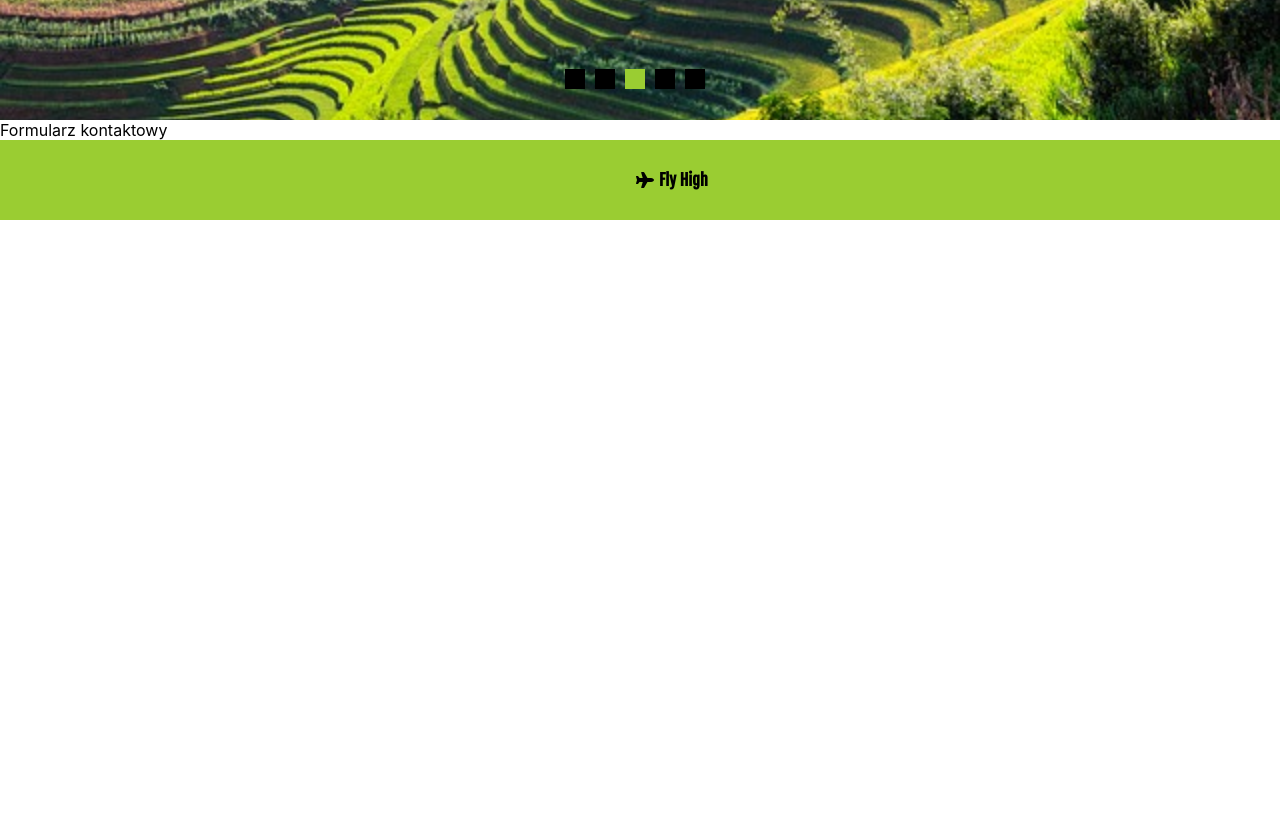
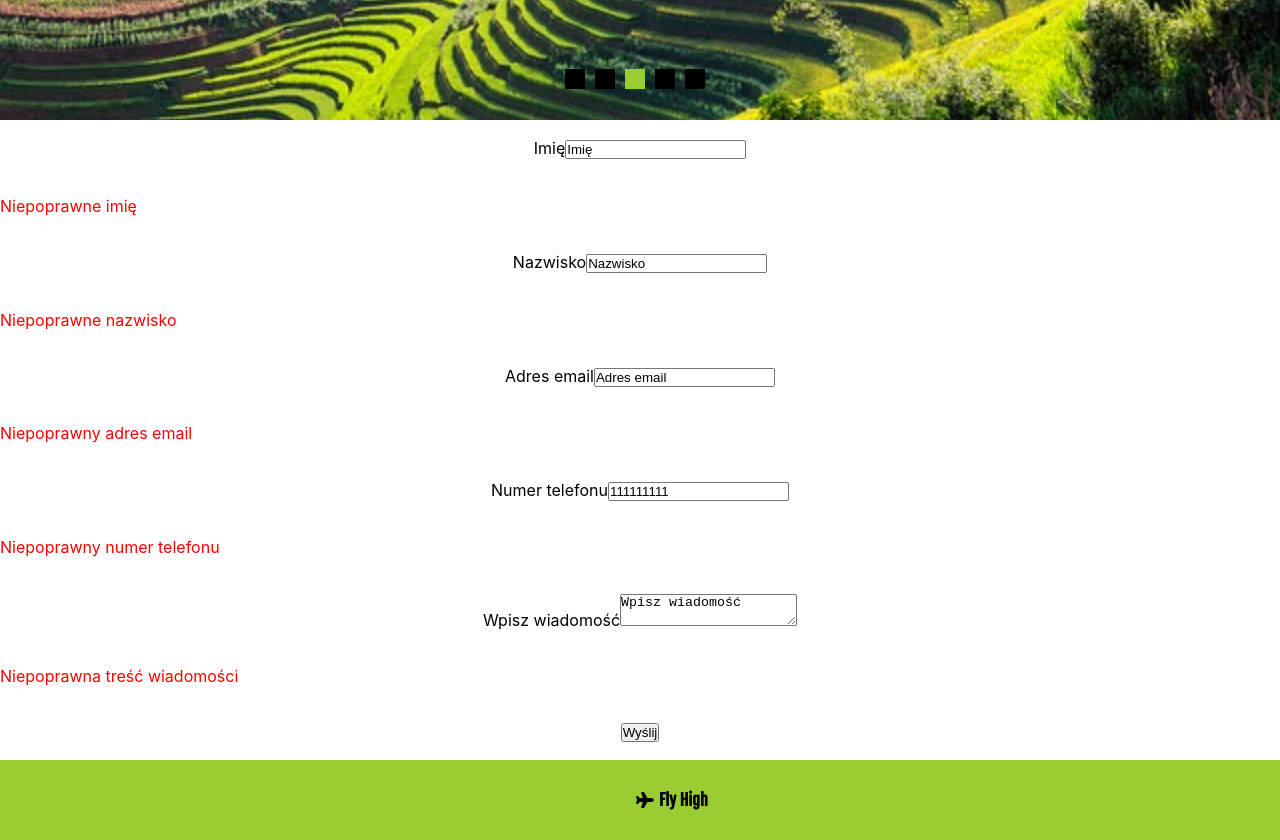
Before and after one commit to AnnaJarocinska/travel-agency-website, a React (Create React App) app: page /Contact in a window 1280 px wide. Shown: the part 600-1440 px from the top of the page. Before the commit the page ends 820 px from the top, so only its background shows below. Built offline with nearby package versions, Linux system fonts and the light colour scheme.

Commit message:
Contact Form

```diff
--- /dev/null
+++ b/src/components/ContactForm.js
@@ -0,0 +1,73 @@
+import React, {Component} from 'react';
+import '../styles/contactForm.css';
+
+class ContactForm extends Component{
+
+        state = {
+            name: "Imię",
+            surname: "Nazwisko",
+            email: "Adres email",
+            phoneNumber: "111111111",
+            textarea: "Wpisz wiadomość",
+
+         errors : {
+            name: true,
+            surname: true,
+            email: true,
+            phoneNumber: true,
+            textarea: true,
+         }
+        }
+
+         statements = {
+            nameIncorrect: "Niepoprawne imię",
+            surnameIncorrect: "Niepoprawne nazwisko",
+            emailIncorrect: "Niepoprawny adres email",
+            phoneNumberIncorrect: "Niepoprawny numer telefonu",
+            textareaIncorrect: "Niepoprawna treść wiadomości",
+         }
+
+    handleInputChange = (e) =>{
+        const target = e.target;
+        const value = target.value;
+        const name = target.name;
+
+        this.setState({
+            [name]: value
+        });
+    }
+
+    render() {
+        return (
+            <form className="contactForm">
+                <label>
+                    Imię
+                    <input name="name" type="text" onChange={this.handleInputChange} value={this.state.name}></input>
+                </label>
+                {this.state.errors.name && <span className="contactForm__incorrect">{this.statements.nameIncorrect}</span>}
+                <label>
+                    Nazwisko
+                    <input name="surname" type="text" onChange={this.handleInputChange} value={this.state.surname}></input>
+                </label>
+                {this.state.errors.surname && <span className="contactForm__incorrect">{this.statements.surnameIncorrect}</span>}
+                <label>
+                    Adres email
+                    <input name="email" type="text" onChange={this.handleInputChange} value={this.state.email}></input>
+                </label>
+                {this.state.errors.email && <span className="contactForm__incorrect">{this.statements.emailIncorrect}</span>}
+                <label>
+                    Numer telefonu
+                    <input name="phoneNumber" type="number" onChange={this.handleInputChange} value={this.state.phoneNumber}></input>
+                </label>
+                {this.state.errors.phoneNumber && <span className="contactForm__incorrect">{this.statements.phoneNumberIncorrect}</span>}
+                <label>
+                    Wpisz wiadomość
+                    <textarea name="textarea" type="text" onChange={this.handleInputChange} value={this.state.textarea}></textarea>
+                </label>
+                {this.state.errors.textarea && <span className="contactForm__incorrect">{this.statements.textareaIncorrect}</span>}
+                <input type="submit" value="Wyślij" />
+            </form>
+         );
+    }
+}
+export default ContactForm;
--- a/src/components/Main.js
+++ b/src/components/Main.js
@@ -9,7 +9,7 @@ import NoRout from '../layouts/NoRout';
 
 const Main = () => {
     return (
-    <>
+
 
     <Switch>
     <Route path="/" exact component={Start}/>
@@ -20,7 +20,7 @@ const Main = () => {
     <Route component ={NoRout}/>
     </Switch>
 
-    </>  );
+      );
 }
 
 export default Main;
--- a/src/layouts/Contact.js
+++ b/src/layouts/Contact.js
@@ -1,8 +1,9 @@
 import React from 'react';
+import ContactForm from '../components/ContactForm';
 
 const Contact = () => {
     return ( <div>
-        Formularz kontaktowy
+        <ContactForm/>
     </div> );
 }
 
--- /dev/null
+++ b/src/styles/contactForm.css
@@ -0,0 +1,12 @@
+.contactForm{
+    display: flex;
+    flex-wrap: wrap;
+    justify-content: center;
+    align-items:center;
+    min-height: 80vh;
+}
+
+.contactForm__incorrect{
+    color:red;
+    flex-basis:100%;
+}
```
